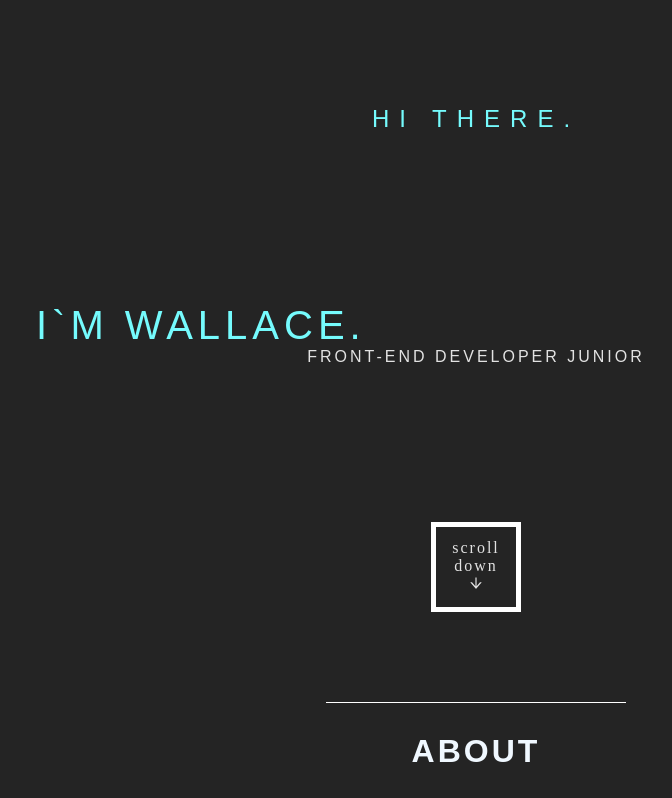
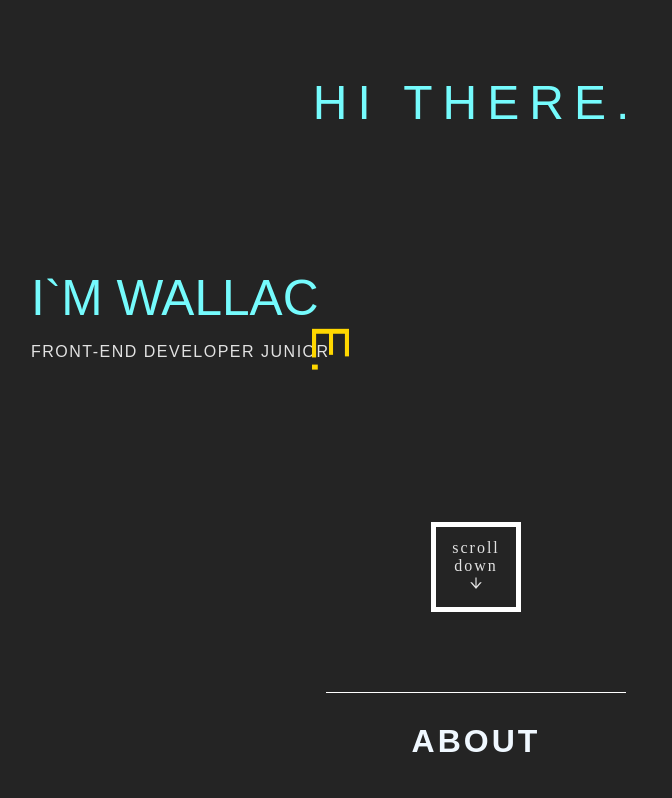
Before and after one commit to wallaceSansanoski/myPortifolio, a React (Vite) app: page / in a window 1280 px wide. Shown: the top 798 px of the page, without its empty margins (164-836 px from the left). Built offline with nearby package versions, Linux system fonts and the light colour scheme; a web font is replaced by a local one.

Commit message:
add - change title and   add shadow

```diff
--- a/src/pages/home/home.jsx
+++ b/src/pages/home/home.jsx
@@ -8,7 +8,7 @@ function Home () {
         <div className={style.wrapper}>
                 <h2 className={style.title}>hi there.</h2>
                 <div className={style.wrapperTitles}>
-                <h1 className={style.mainTitle}>i`m wallace.</h1>
+                <h1 className={style.mainTitle}>i`m wallac<span className={style.rotetaWord}>e.</span></h1>
                     <div className={style.wrapperJobTitle}>
                         <div className={style.containerTileJob}>
                              <p className={style.jobTile}>front-end developer junior</p>
--- a/src/pages/home/home.module.css
+++ b/src/pages/home/home.module.css
@@ -7,7 +7,7 @@
     flex-direction: column;
     align-items: center;
     justify-content: space-around;
-    padding: 10px;
+    padding: 5px;
 }
 
 .title {
@@ -16,27 +16,39 @@
     font-style: normal;
     color: #75FBFD;
     text-transform: uppercase;
-   letter-spacing: 10px;
-   /* font-size: 3rem; */
+    letter-spacing: 10px;
+    font-size: 3rem;
+    margin: 0px;
 }
 
 .wrapperTitles {
     width: 100%;
     display: flex;
     flex-direction: column;
-    align-items: center;
+    align-items: start;
     justify-content: center;
 }
+.containerMainTitle{
+    display: flex ;
+    flex-wrap: wrap;
+}
 .mainTitle {
+    position: relative;
     font-family: "Climate Crisis", sans-serif;
     font-weight: 400;
-    font-style: normal;
+    /* font-style: normal; */
     color: #75FBFD;
     text-transform: uppercase;
-    letter-spacing: 5px;
+    /* letter-spacing: 1px; */
     margin: 0px;
     width: 100%;
-    font-size: 2.5rem;
+    font-size: 3.1rem;
+}
+.rotetaWord {
+    position: absolute;
+    color: gold;
+    transform: rotate(90deg) translateX(50px) translateY(13px);
+    font-size: 3.3rem;
 }
 
 .wrapperJobTitle{
@@ -48,16 +60,11 @@
 .jobTile{
     font-size: 1rem;
     font-family: Arial, Helvetica, sans-serif;
-    letter-spacing: 3px;
+    letter-spacing: 1.5px;
     text-transform: uppercase;
     font-weight: 400;
-    margin: 0px;
     color: rgba(255, 255, 255, 0.87);
 }
-/* .containerTileJob {
-    width: 398px;
-    border: 4px solid white;
-} */
 
 .wrapperScrollDown {
     display: flex;
--- a/src/pages/stacks/stack.module.css
+++ b/src/pages/stacks/stack.module.css
@@ -14,6 +14,10 @@
     flex-direction: column;
     align-items: center;
     justify-content: center;
+}
+
+.containerStack:hover {
+    box-shadow: 2px 2px white;
 }
 
 .containerStack::after {
```
